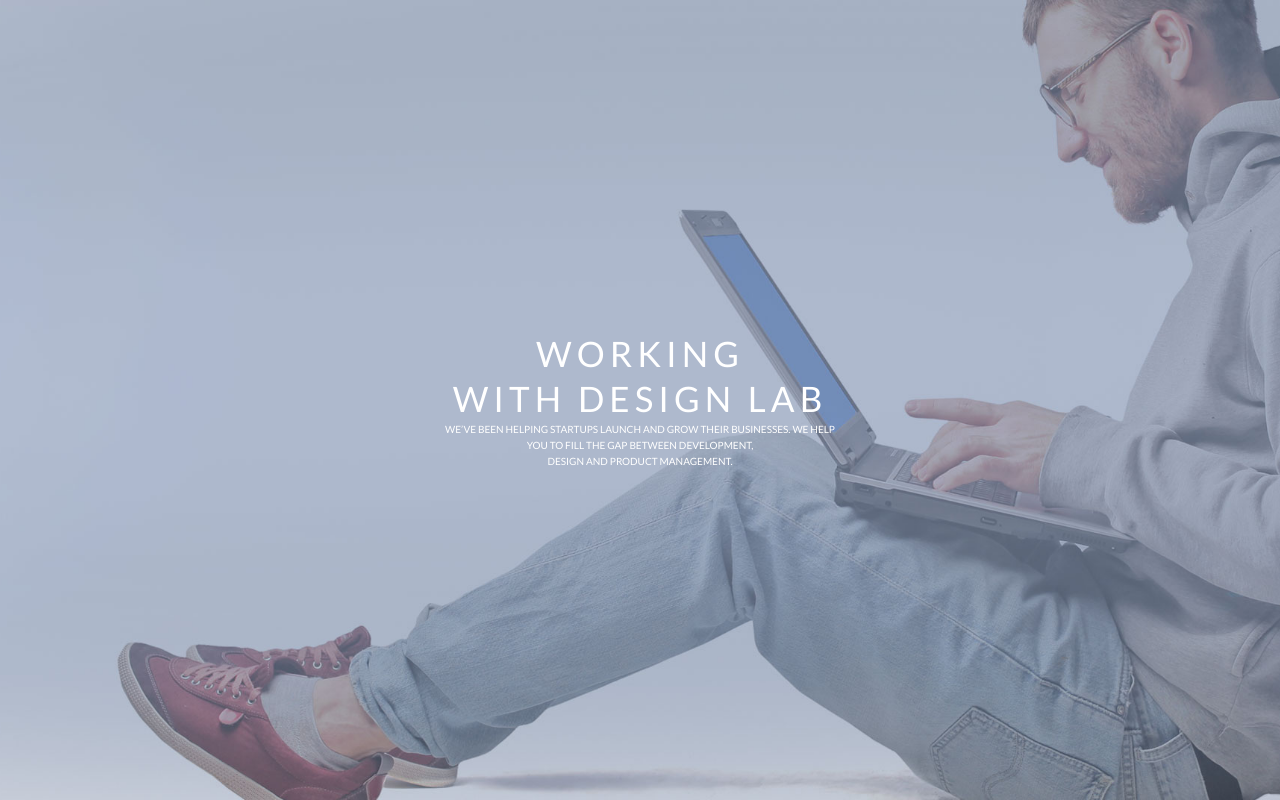
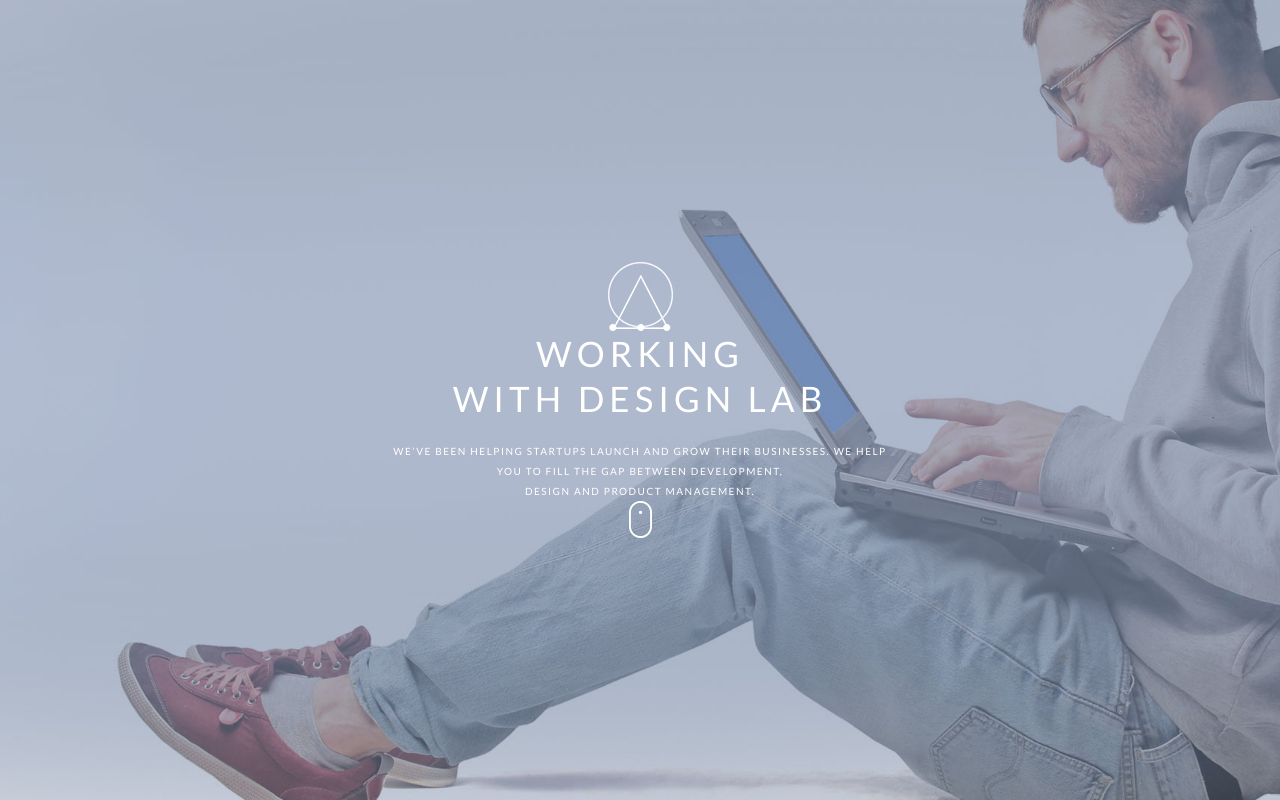
Before and after one commit to vanickas/myHTML, a plain HTML site: page index.html in a window 1280 px wide. Drawn offline with Linux system fonts and the light colour scheme.

Commit message:
v2.0 (text + images)

```diff
--- a/assests/css/style.css
+++ b/assests/css/style.css
@@ -15,13 +15,6 @@ h1, h2, h3, h4, h5, h6 {
     margin: 0;
 }
 
-/* Container */
-.container {
-    width: 100%;
-    max-width: 900px;
-    margin: 0 auto;
-}
-
 /* Intro */
 .intro {
     display: flex;
@@ -34,11 +27,30 @@ h1, h2, h3, h4, h5, h6 {
     background-size: cover;
 }
 
+/* Container */
+.container {
+    width: 100%;
+    max-width: 900px;
+    margin: 0 auto;
+}
+
 .intro__inner {
     width: 100%;
     max-width: 580px;
     margin: 0 auto;
     text-align: center;
+}
+
+.figure_upper{
+    display: block;
+    margin-left: auto;
+    margin-right: auto;
+}
+
+.figure_bottom {
+    display: block;
+    margin-left: auto;
+    margin-right: auto;
 }
 
 .intro__title {
@@ -53,6 +65,9 @@ h1, h2, h3, h4, h5, h6 {
 .intro__subtitle {
     font-size: 10px;
     font-weight: 400;
+    margin-top: 20px;
+    letter-spacing: 1.5px;
+    line-height: 20px;
     color: #fff;
     text-transform: uppercase;
 }
--- a/index.html
+++ b/index.html
@@ -14,13 +14,16 @@
 
     <div class="intro">
         <div class="container">
+
+            <img class = "figure_upper" src="../myHTML/assests/images/figure_upper.png">
+
             <div class = "intro__inner">
-                <h1 class = "intro__title">Working</h1>
-                <h1 class = "intro__title">With design lab</h1>
-                <h2 class = "intro__subtitle">We’ve been helping startups launch and grow their businesses. We help</h2>
-                <h2 class = "intro__subtitle">you to fill the gap between development,</h2>
-                <h2 class = "intro__subtitle">design and product management.</h2>
+                <h1 class = "intro__title">Working <br> with design lab</h1>
+                <h2 class = "intro__subtitle">We’ve been helping startups launch and grow their businesses. We help <br> you to fill the gap between development, <br> design and product management.</h2>
             </div>
+
+            <img class = "figure_bottom" src="../myHTML/assests/images/figure_bottom.png">
+
         </div>
     </div>
 
```
Also changed, not shown: assests/images/figure_bottom.png (added), assests/images/figure_upper.png (added).
